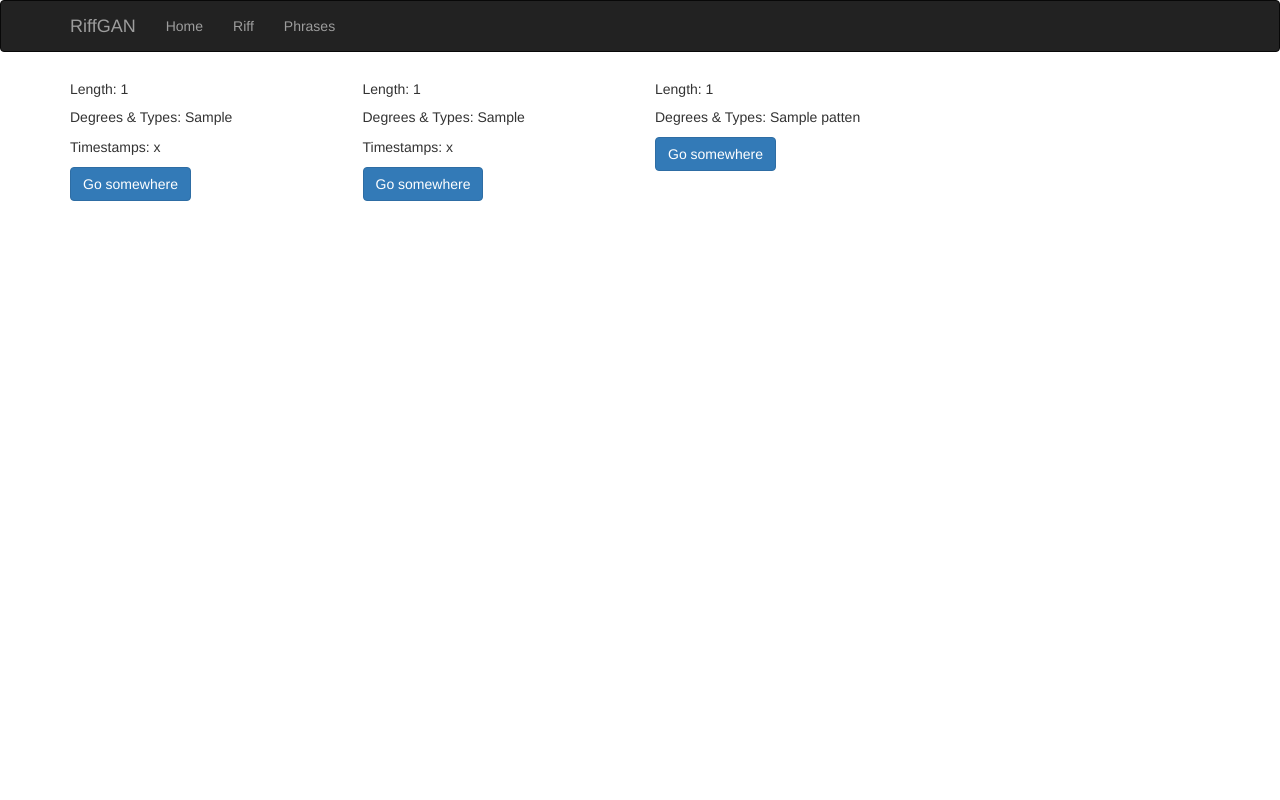
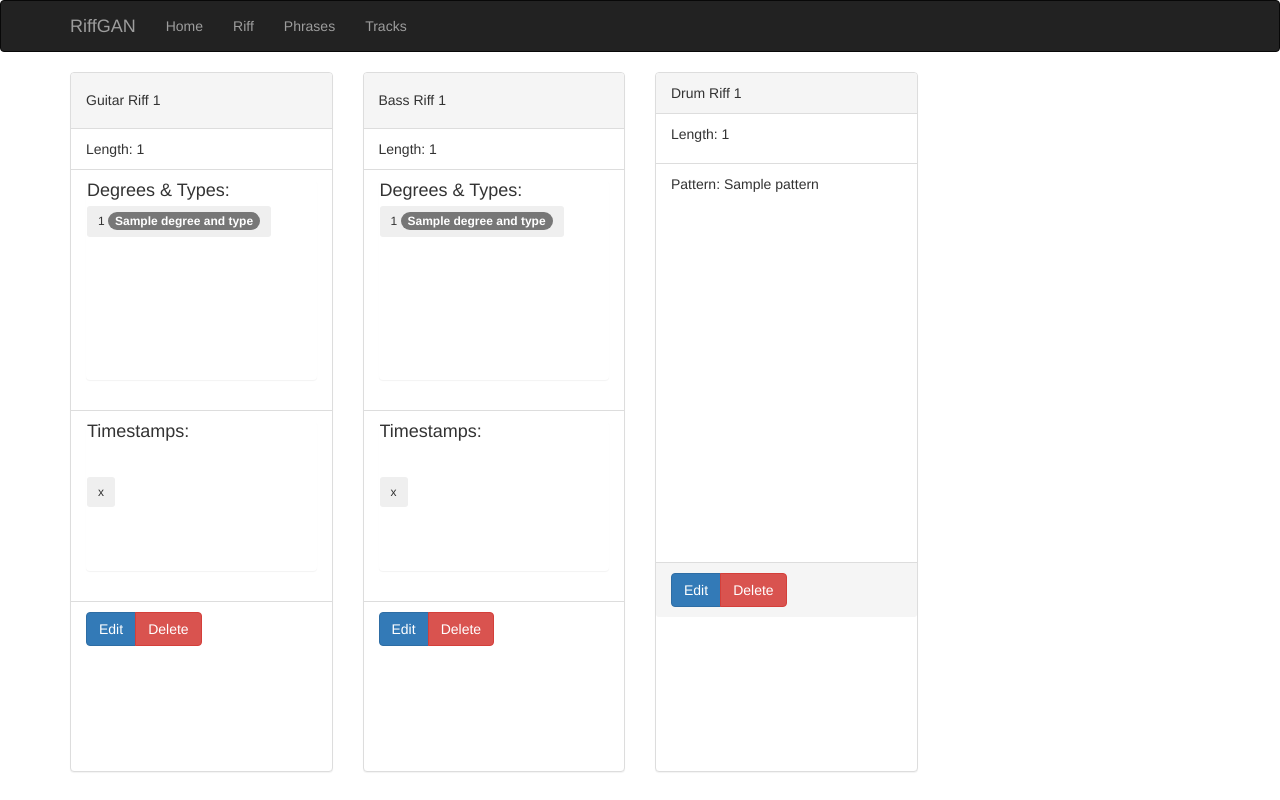
Before and after one commit to josephding23/RiffGAN, a Flask app: template web/templates/riffs.html in a window 1280 px wide. Run offline with Flask 2, Linux system fonts and the light colour scheme; the template is opened without the code that fills it: most values are stand-ins (such as "Sample title", 1, 10 or a date in 2020); parts of the project's set-up code (start-up, migrations or seed data) failed here and were passed over; some libraries are stand-ins or nearby versions.

Commit message:
fix some

```diff
--- a/web/app.py
+++ b/web/app.py
@@ -1,16 +1,16 @@
 from flask import Flask
-from flask import render_template
+from flask import render_template, url_for
 from flask_bootstrap import Bootstrap
 from livereload import Server
 from music.pieces.song import *
 
-app = Flask(__name__, template_folder='templates')
+app = Flask(__name__, template_folder='templates', static_folder='static')
 Bootstrap(app)
 
 
 @app.route('/')
-def hello_world():
-    return 'Hello World!'
+def index():
+    return render_template('index.html')
 
 
 @app.route('/riffs')
@@ -36,7 +36,9 @@ if __name__ == '__main__':
     phrases = song.get_all_phrases()
     riffs = song.get_all_riffs()
 
+    '''
     server = Server(app.wsgi_app)
     server.watch('**/*.*')
     server.serve()
-    # app.run()
+    '''
+    app.run()
--- /dev/null
+++ b/web/static/css/riffs.css
@@ -0,0 +1,65 @@
+.panel-default
+{
+    height: 700px;
+    overflow: hidden;
+}
+
+#riff_heading
+{
+    height: 50px;
+    overflow-y: auto;
+}
+
+#length
+{
+    min-height: 50px;
+    max-height: 50px;
+}
+
+#info_heading
+{
+    min-height: 50px;
+    max-height: 50px;
+}
+
+#degrees_types
+{
+    min-height: 200px;
+    max-height: 200px;
+}
+#degrees_types_display
+{
+    height: 200px;
+    overflow-y: auto;
+}
+#degree_type
+{
+    min-height: 15px;
+    max-height: 15px;
+
+    min-width: 30px;
+    max-width: 30px;
+}
+
+#timestamps
+{
+    min-height: 150px;
+    max-height: 150px;
+}
+#timestamps_display
+{
+    height: 150px;
+    overflow-y: scroll;
+}
+
+#pattern
+{
+    min-height: 400px;
+    max-height: 400px;
+}
+
+#btns
+{
+    height: 50px;
+    overflow-y: scroll;
+}
--- a/web/templates/base.html
+++ b/web/templates/base.html
@@ -1,10 +1,15 @@
 {% extends "bootstrap/base.html" %}
+<!DOCTYPE html>
+<html lang="en">
+<head>
+    <title>{% block title %}{% endblock %}</title>
+    {% block head %}
+        {{ super() }}
+        <meta charset="UTF-8">
+    {% endblock %}
+</head>
 
-{% block head %}
-    {{ super() }}
-    <title>{% block title %}{% endblock %} - MyFlask</title>
-{% endblock %}
-
+<body>
 {% block navbar %}
     <div class="navbar navbar-inverse" role="navigation">
         <div class="container">
@@ -19,15 +24,16 @@
             </div>
             <div class="navbar-collapse collapse">
                 <ul class="nav navbar-nav">
-                    <li><a href="/">Home</a></li>
+                    <li><a href="{{ url_for('index') }}">Home</a></li>
                     <li><a href="{{ url_for('riffs') }}">Riff</a></li>
                     <li><a href="{{ url_for('phrases') }}">Phrases</a></li>
+                    <li><a href="{{ url_for('tracks') }}">Tracks</a></li>
                 </ul>
             </div>
         </div>
     </div>
 {% endblock %}
-
 {% block content %}
-
 {% endblock %}
+</body>
+</html>
--- a/web/templates/riffs.html
+++ b/web/templates/riffs.html
@@ -1,55 +1,115 @@
 <!DOCTYPE html>
-<html lang="en">
 {% extends "base.html" %}
-<head>
-    <meta charset="UTF-8">
-    <title>Riffs</title>
-</head>
-<body>
+
+{% block title %}Riffs{% endblock %}
+
+{% block head %}
+    {{ super() }}
+    <link rel="stylesheet" type="text/css" href="{{ url_for('static', filename='css/riffs.css') }}">
+{% endblock %}
+
 {% block content %}
     <div class="container">
-        <div class="card-deck">
         <div class="row">
             {% for griff in riffs.griff %}
                 <div class="col-lg-3">
-                    <div class="card">
-                          <div class="card-body">
-                            <h5 class="card-title">Length: {{ griff.length }}</h5>
-                            <p class="card-text">Degrees & Types: {{ griff.degrees_and_types }}</p>
-                            <p class="card-text">Timestamps: {{ griff.time_stamps }}</p>
-                            <a href="#" class="btn btn-primary">Go somewhere</a>
+                    <div class="panel panel-default">
+                      <div class="panel-heading">
+                          <h5>Guitar Riff {{ griff.num }}</h5>
                       </div>
+                      <ul class="list-group">
+                          <li class="list-group-item">Length: {{ griff.length }}</li>
+                          <li class="list-group-item">
+                               <div class="panel" id="degrees_types_display">
+                                   <h4 class="list-group-item-heading" >Degrees & Types:</h4>
+                                    {% for degree_and_type in griff.degrees_and_types %}
+                                      <button class="btn btn-sm" type="button">
+                                          {{ degree_and_type.0 }} <span class="badge">{{ degree_and_type.1 }}</span>
+                                      </button>
+                                    {% endfor %}
+                               </div>
+                          </li>
+                          <li class="list-group-item">
+                              <div class="panel" id="timestamps_display">
+                                  <h4 class="list-group-item-heading" id="info_heading">Timestamps:</h4>
+
+                                  {% for timestamp in griff.time_stamps %}
+                                      <button class="btn btn-sm" type="button">
+                                          {{ timestamp }}
+                                      </button>
+                                  {% endfor %}
+                              </div>
+                          </li>
+                          <li class="list-group-item">
+                            <div class="btn-group" role="group" aria-label="...">
+                              <button type="button" id="edit" class="btn btn-primary">Edit</button>
+                              <button type="button" id="delete" class="btn btn-danger">Delete</button>
+                            </div>
+                          </li>
+                      </ul>
+
                     </div>
                 </div>
             {% endfor %}
 
             {% for briff in riffs.briff %}
                 <div class="col-lg-3">
-                    <div class="card">
-                          <div class="card-body">
-                            <h5 class="card-title">Length: {{ briff.length }}</h5>
-                            <p class="card-text">Degrees & Types: {{ briff.degrees_and_types }}</p>
-                            <p class="card-text">Timestamps: {{ briff.time_stamps }}</p>
-                            <a href="#" class="btn btn-primary">Go somewhere</a>
+                    <div class="panel panel-default" id="riff_panel">
+                      <div class="panel-heading">
+                          <h5>Bass Riff {{ briff.num }}</h5>
                       </div>
+                      <ul class="list-group">
+                          <li class="list-group-item">Length: {{ briff.length }}</li>
+                          <li class="list-group-item">
+                               <div class="panel" id="degrees_types_display">
+                                   <h4 class="list-group-item-heading" >Degrees & Types:</h4>
+                                    {% for degree_and_type in briff.degrees_and_types %}
+                                      <button class="btn btn-sm" type="button">
+                                          {{ degree_and_type.0 }} <span class="badge">{{ degree_and_type.1 }}</span>
+                                      </button>
+                                    {% endfor %}
+                               </div>
+                          </li>
+                          <li class="list-group-item">
+                              <div class="panel" id="timestamps_display">
+                                  <h4 class="list-group-item-heading" id="info_heading">Timestamps:</h4>
+
+                                  {% for timestamp in briff.time_stamps %}
+                                      <button class="btn btn-sm" type="button">
+                                          {{ timestamp }}
+                                      </button>
+                                  {% endfor %}
+                              </div>
+                          </li>
+                          <li class="list-group-item">
+                            <div class="btn-group" role="group" aria-label="..." id="btns">
+                              <button type="button" id="edit" class="btn btn-primary">Edit</button>
+                              <button type="button" id="delete" class="btn btn-danger">Delete</button>
+                            </div>
+                          </li>
+                      </ul>
+
                     </div>
                 </div>
             {% endfor %}
 
             {% for driff in riffs.briff %}
-                    <div class="col-lg-3">
-                    <div class="card">
-                          <div class="card-body">
-                            <h5 class="card-title">Length: {{ driff.length }}</h5>
-                            <p class="card-text">Degrees & Types: {{ driff.patten }}</p>
-                            <a href="#" class="btn btn-primary">Go somewhere</a>
+                <div class="col-lg-3" style="height: 700px;">
+                    <div class="panel panel-default">
+                      <div class="panel-heading">Drum Riff {{ driff.num }}</div>
+                      <ul class="list-group">
+                          <li class="list-group-item" id="length">Length: {{ driff.length }}</li>
+                          <li class="list-group-item" id="pattern">Pattern: {{ driff.pattern }}</li>
+                      </ul>
+                      <div class="panel-footer">
+                        <div class="btn-group" role="group" aria-label="...">
+                          <button type="button" id="edit" class="btn btn-primary">Edit</button>
+                          <button type="button" id="delete" class="btn btn-danger">Delete</button>
+                        </div>
                       </div>
                     </div>
                 </div>
             {% endfor %}
         </div>
     </div>
-    </div>
 {% endblock %}
-</body>
-</html>
```
Also changed, not shown: music/pieces/song.py (+27 -5 lines), web/templates/index.html (added, +18 -0 lines), web/templates/phrases.html (+26 -14 lines), web/templates/tracks.html (+12 -6 lines). Lines whose indentation alone changed are shown as unchanged.
